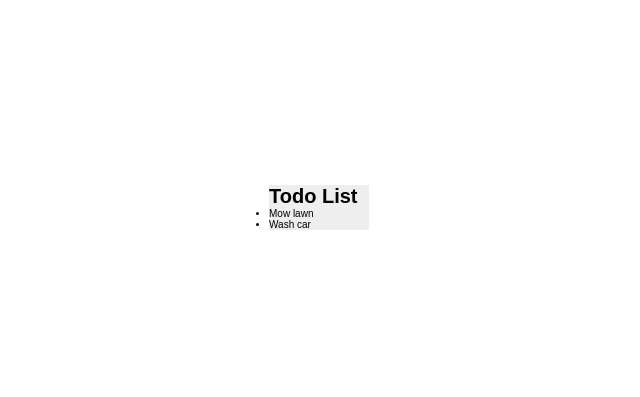
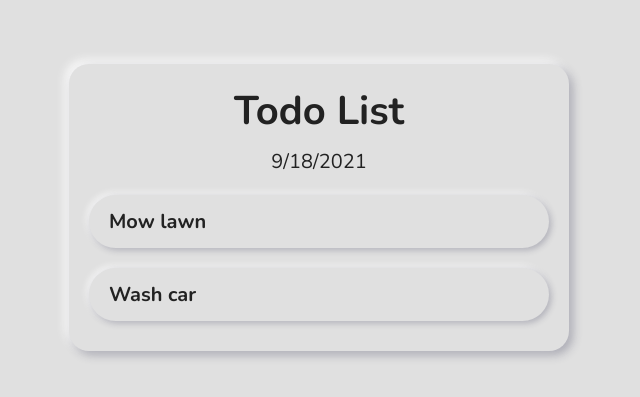
Before and after one commit to 83au/Todo-List-with-Tests, a React (Create React App) app: page / in a window 1280 px wide. Shown: the part 193-590 px from the top of the page, without its empty margins (321-961 px from the left). Built offline with nearby package versions, Linux system fonts and the light colour scheme.

Commit message:
Add neumorphic styling

```diff
--- a/public/index.html
+++ b/public/index.html
@@ -10,25 +10,17 @@
       content="Web site created using create-react-app"
     />
     <link rel="apple-touch-icon" href="%PUBLIC_URL%/logo192.png" />
-    <!--
-      manifest.json provides metadata used when your web app is installed on a
-      user's mobile device or desktop. See https://developers.google.com/web/fundamentals/web-app-manifest/
-    -->
-    <link rel="manifest" href="%PUBLIC_URL%/manifest.json" />
-    <!--
-      Notice the use of %PUBLIC_URL% in the tags above.
-      It will be replaced with the URL of the `public` folder during the build.
-      Only files inside the `public` folder can be referenced from the HTML.
 
-      Unlike "/favicon.ico" or "favicon.ico", "%PUBLIC_URL%/favicon.ico" will
-      work correctly both with client-side routing and a non-root public URL.
-      Learn how to configure a non-root public URL by running `npm run build`.
-    -->
-    <title>React App</title>
+    <!-- Fonts -->
+    <link rel="preconnect" href="https://fonts.googleapis.com">
+    <link rel="preconnect" href="https://fonts.gstatic.com" crossorigin>
+    <link href="https://fonts.googleapis.com/css2?family=Nunito:wght@300;400;700&display=swap" rel="stylesheet">
+
+    <title>Todo list</title>
   </head>
   <body>
     <noscript>You need to enable JavaScript to run this app.</noscript>
-    <div id="root"></div>
+    <main id="root" class="main"></main>
     <!--
       This HTML file is a template.
       If you open it directly in the browser, you will see an empty page.
--- a/src/components/App/App.css
+++ b/src/components/App/App.css
@@ -1,4 +1,24 @@
 .App {
+  padding: 2rem 1rem 1rem 1rem;
   background-color: var(--color-off-white);
-  width: 10rem;
+  border-radius: 20px;
+  box-shadow: 4px 4px 10px rgba(50, 50, 80, 0.3),
+              -4px -4px 10px rgb(250, 250, 250);
+  min-width: 50rem;
 }
+
+h1 {
+  margin-bottom: 1rem;
+  font-size: 4rem;
+}
+
+h1,
+h2 {
+  text-align: center;
+}
+
+h2 {
+  font-size: 2rem;
+  font-weight: lighter;
+  margin-bottom: 2rem;
+}
--- a/src/components/App/App.js
+++ b/src/components/App/App.js
@@ -10,12 +10,14 @@ const initialTodos = [
 
 function App() {
   const [todos, setTodos] = useState(() => initialTodos);
+  const todaysDate = new Date().toLocaleDateString();
 
   return (
-    <main className="App">
+    <section className="App">
       <h1>Todo List</h1>
+      <h2>{todaysDate}</h2>
       <TodoList todos={todos} />
-    </main>
+    </section>
   );
 }
 
--- /dev/null
+++ b/src/components/TodoList/Todo/Todo.css
@@ -0,0 +1,38 @@
+.Todo {
+  position: relative;
+  margin: 2rem 1rem;
+
+  padding: 1.3rem 2rem;
+
+  border-radius: 3rem;
+  box-shadow: 2px 2px 6px rgba(50, 50, 80, 0.3),
+              -2px -2px 6px rgb(250, 250, 250);
+
+  cursor: pointer;
+
+  font-size: 2rem;
+  font-weight: bold;
+}
+
+.Todo:hover {
+  box-shadow: inset 2px 2px 6px rgba(50, 50, 80, 0.3),
+              inset -2px -2px 6px rgb(250, 250, 250);
+  color: var(--color-purple);
+  transition: .3s;
+}
+
+.Todo__close {
+  position: absolute;
+  right: 2rem;
+  display: none;
+}
+
+.Todo:hover > .Todo__close {
+  display: inline;
+}
+
+.Todo.completed {
+  color: rgba(0, 0, 0, .5);
+  font-weight: lighter;
+  text-decoration: line-through;
+}
--- /dev/null
+++ b/src/components/TodoList/Todo/Todo.js
@@ -0,0 +1,12 @@
+import './Todo.css';
+
+function Todo({ children, completed }) {
+  return (
+    <li className={`Todo ${completed ? 'completed' : ''}`}>
+      { children }
+      <span className="Todo__close">&times;</span>
+    </li>
+  )
+}
+
+export default Todo;
--- a/src/components/TodoList/TodoList.css
+++ b/src/components/TodoList/TodoList.css
@@ -0,0 +1,3 @@
+.TodoList {
+  list-style: none;
+}
--- a/src/components/TodoList/TodoList.js
+++ b/src/components/TodoList/TodoList.js
@@ -1,9 +1,14 @@
-import React from 'react'
+import Todo from './Todo/Todo';
+import './TodoList.css';
 
 function TodoList({ todos }) {
+  const listItems = todos.map(todo => (
+    <Todo key={todo.id} todo={todo}>{todo.task}</Todo>
+  ));
+
   return (
     <ul className="TodoList">
-      { todos.map(todo => <li key={todo.id}>{todo.task}</li>) }
+      { listItems }
     </ul>
   )
 }
--- a/src/index.css
+++ b/src/index.css
@@ -1,7 +1,9 @@
 :root {
-  --color-white: #fff;
-  --color-off-white: #eee;
-  --color-purple: #8000f0;
+  --color-white: #f5f5f6;
+  --color-off-white: #e0e0e0;
+  --color-purple: #6f4cba;
+  --color-black: #222;
+  --color-off-black: #333;
 }
 
 * {
@@ -16,14 +18,17 @@ html {
 }
 
 body {
+  background: var(--color-off-white);
+  box-sizing: border-box;
+  color: var(--color-black);
+
+  font-family: 'Nunito', sans-serif;
+}
+
+.main {
   align-items: center;
   display: flex;
   justify-content: center;
-
-  background-color: var(--color-white);
-  box-sizing: border-box;
   min-height: 100vh;
   width: 100vw;
-
-  font-family: sans-serif;
 }
```
